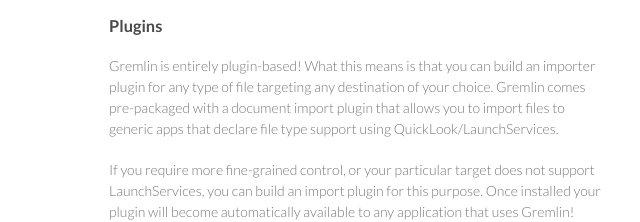
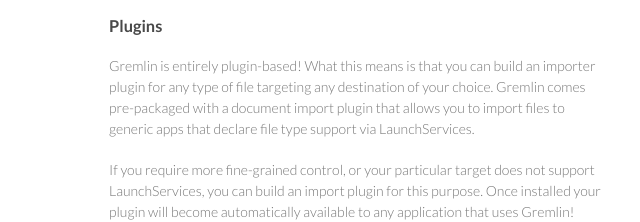
Before and after one commit to yfrancis/gremlin, a plain HTML site: page index.html in a window 1280 px wide. Shown: the part 372-594 px from the top of the page, 461-1101 px from the left. Drawn offline with Linux system fonts and the light colour scheme; a script that the page names is missing.

Commit message:
change wording slightly regarding LS API

```diff
--- a/index.html
+++ b/index.html
@@ -67,7 +67,7 @@ details on this feature will be made available soon.</p>
 <p>Gremlin is entirely plugin-based! What this means is that you can build an importer plugin
 for any type of file targeting any destination of your choice. Gremlin comes pre-packaged with
 a document import plugin that allows you to import files to generic apps that declare file type
-support using QuickLook/LaunchServices.</p>
+support via LaunchServices.</p>
 
 <p>If you require more fine-grained control, or your particular target does not support LaunchServices,
     you can build an import plugin for this purpose. Once installed your plugin will become
```
